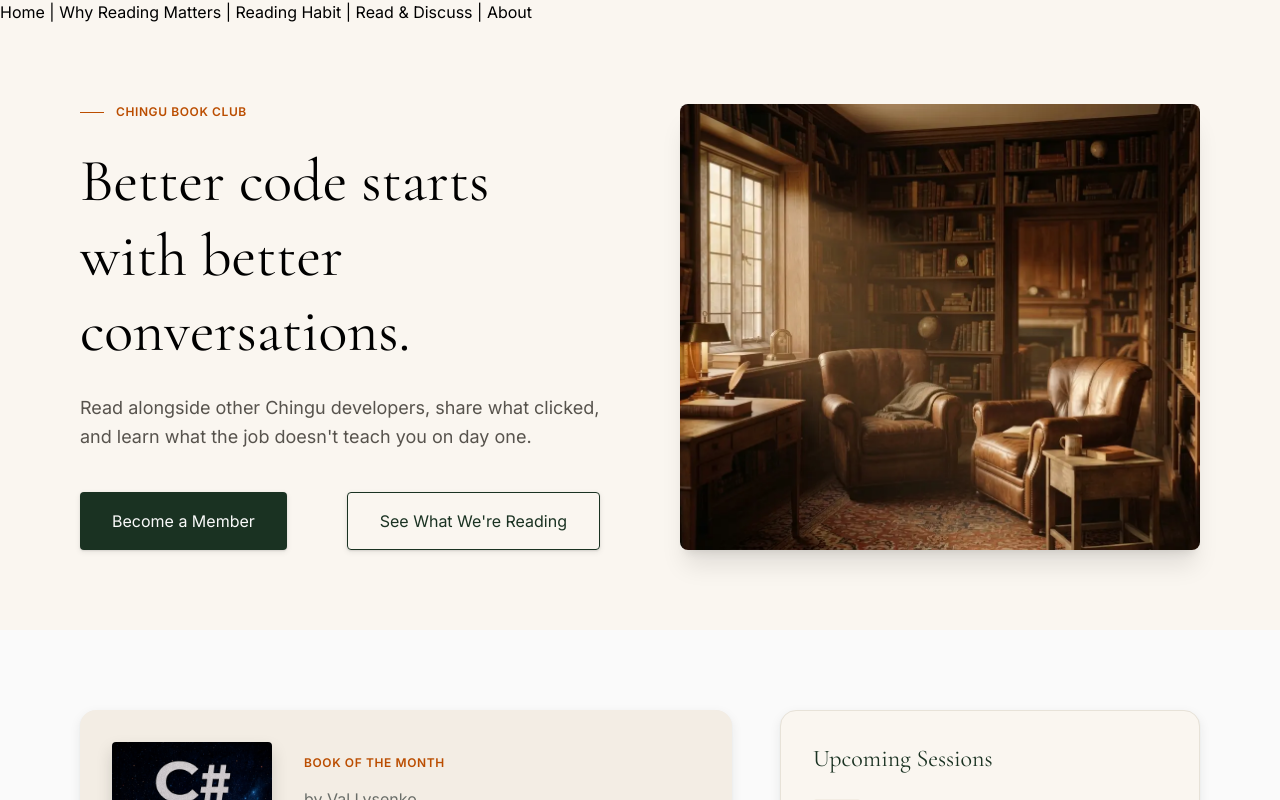
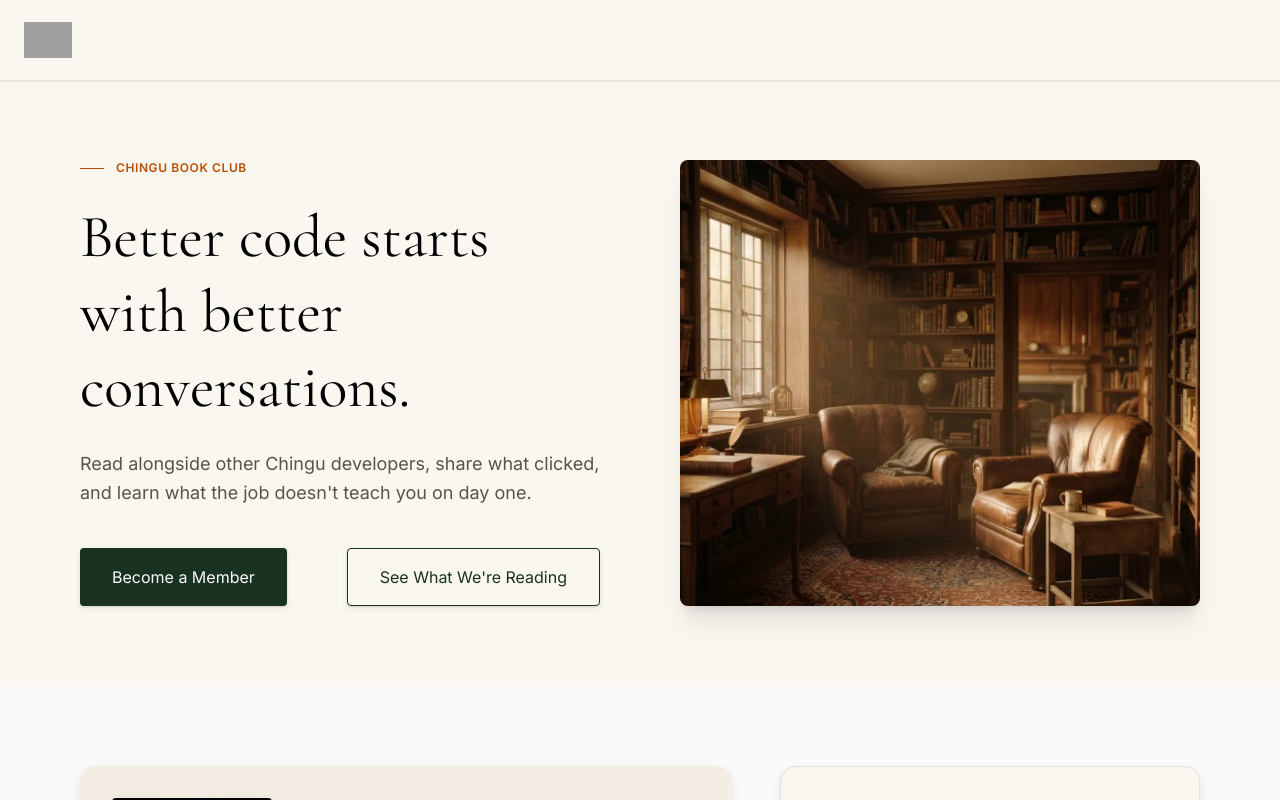
Before and after one commit to chingu-voyages/V62-tier3-team-34, an Angular app in the folder client/: page / in a window 1280 px wide. Shown: the top 800 px of the page. Built offline with nearby package versions, Linux system fonts and the light colour scheme; grey boxes are pictures that could not be loaded.

Commit message:
header component in root template

```diff
--- a/client/src/app/app.html
+++ b/client/src/app/app.html
@@ -1,9 +1,10 @@
-<nav>
+
+<!-- <nav>
   <a routerLink="/" class="hover:text-blue-600">Home</a> |
   <a routerLink="/why-reading-matters" class="hover:text-blue-600">Why Reading Matters</a> |
   <a routerLink="/reading-habit" class="hover:text-blue-600">Reading Habit</a> |
   <a routerLink="/read-discuss" class="hover:text-blue-600">Read & Discuss</a> |
   <a routerLink="/about" class="hover:text-blue-600">About</a>
-</nav>
-
+</nav> -->
+<app-header></app-header>
 <router-outlet></router-outlet>
```
